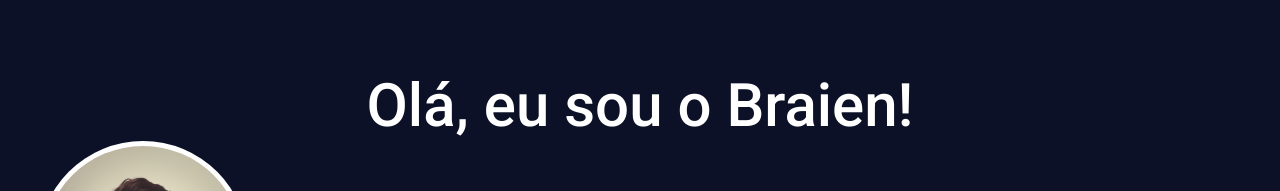
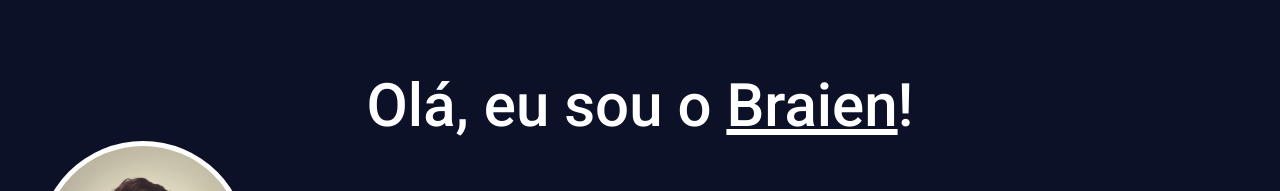
Before and after one commit to braien-machado/braien-machado.github.io, a plain HTML site: page index.html in a window 1280 px wide. In both pictures the pointer is over the link "Braien". Shown: the part 259-450 px from the top of the page. Drawn offline with Linux system fonts and the light colour scheme.

Commit message:
adiciona comando 'hover' a links fora do menu

```diff
--- a/style.css
+++ b/style.css
@@ -93,7 +93,9 @@ ul{
   padding: 7% 5% 0% 5%;
 }
 
-
+.meu_nome a:hover, #interesses a:hover{
+  text-decoration: underline white;
+}
 
 
 
```
